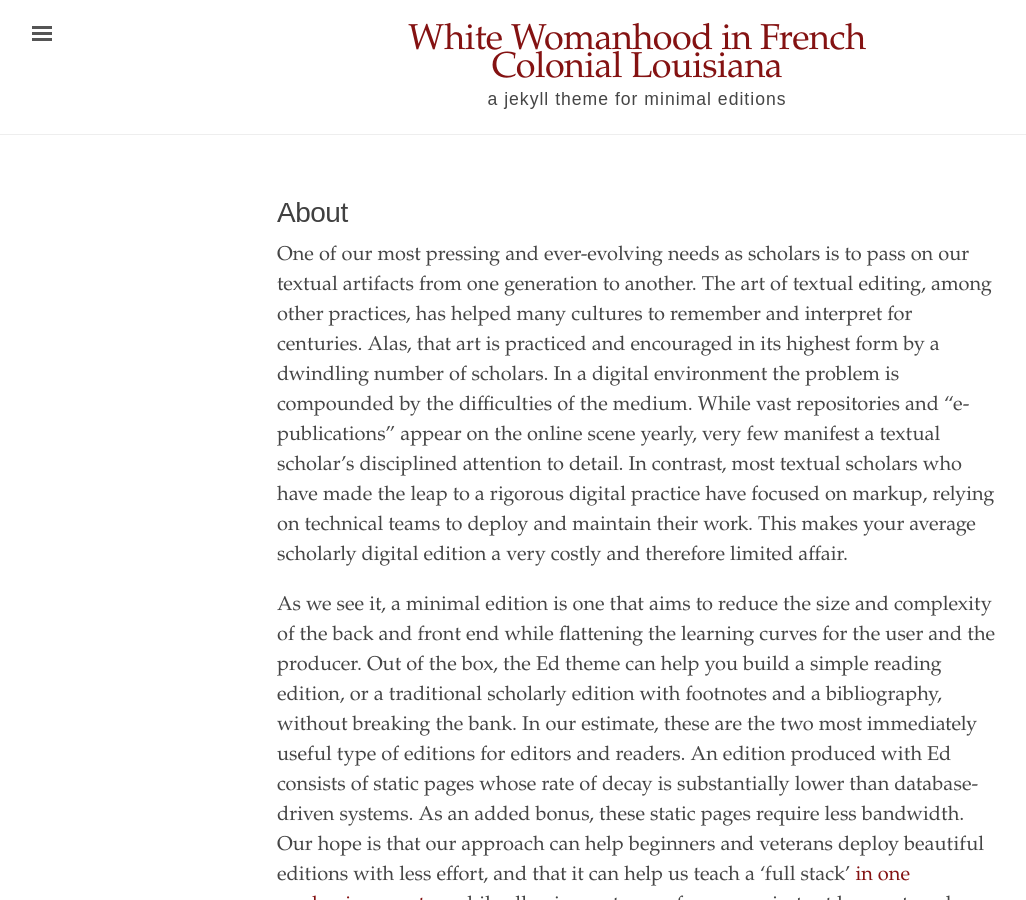
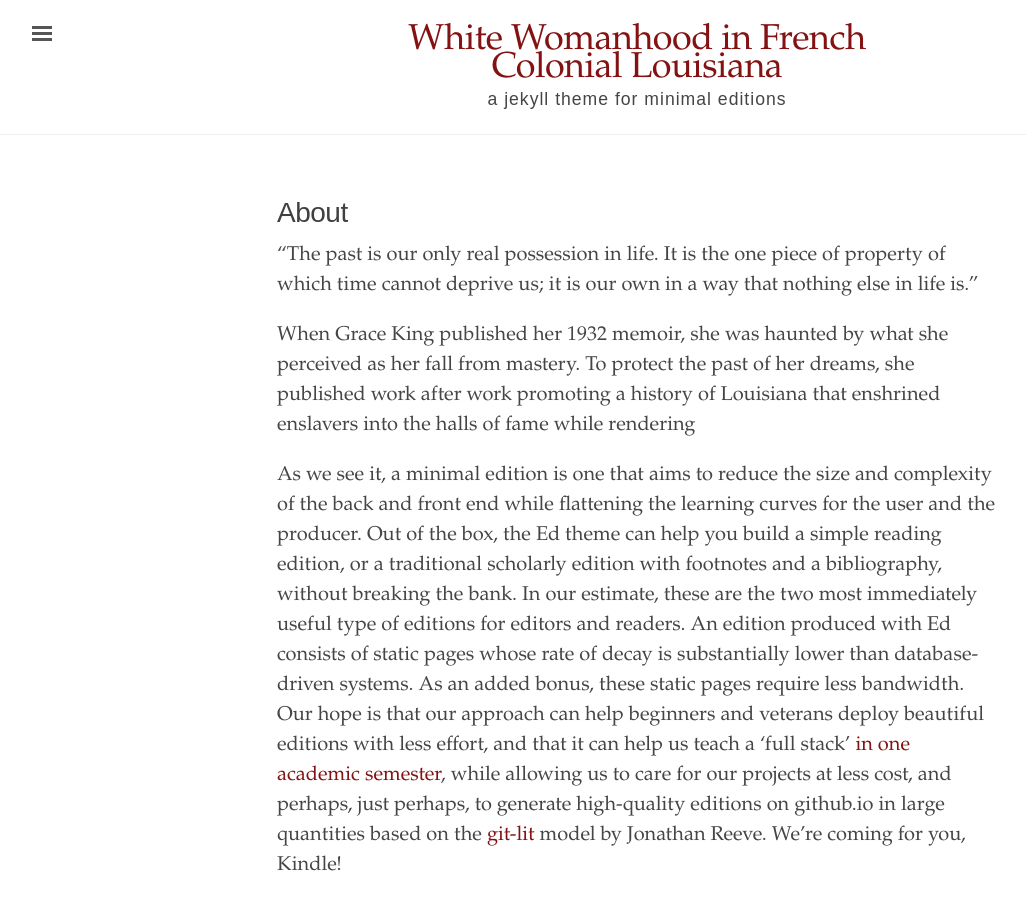
Before and after one commit to obarnard/wwhoodinfrenchlouisiana, a Jekyll site: the page built from about.md, in a window 1280 px wide and 900 px high. Shown: the whole window, without its empty margins (3-1029 px from the left). Built offline with Jekyll 4.4.1, drawn with Linux system fonts in a browser that asks for light colours.

Commit message:
about update

```diff
--- a/about.md
+++ b/about.md
@@ -2,16 +2,9 @@
 layout: page
 title: About
 ---
+"The past is our only real possession in life. It is the one piece of property of which time cannot deprive us; it is our own in a way that nothing else in life is."
 
-One of our most pressing and ever-evolving needs as scholars is to pass on our textual artifacts
-from one generation to another. The art of textual editing, among other practices, has helped many
-cultures to remember and interpret for centuries. Alas, that art is practiced and encouraged in its
-highest form by a dwindling number of scholars. In a digital environment the problem is compounded
-by the difficulties of the medium. While vast repositories and "e-publications" appear on the
-online scene yearly, very few manifest a textual scholar's disciplined attention to detail. In
-contrast, most textual scholars who have made the leap to a rigorous digital practice have focused
-on markup, relying on technical teams to deploy and maintain their work. This makes your average
-scholarly digital edition a very costly and therefore limited affair.
+When Grace King published her 1932 memoir, she was haunted by what she perceived as her fall from mastery. To protect the past of her dreams, she published work after work promoting a history of Louisiana that enshrined enslavers into the halls of fame while rendering
 
 As we see it, a minimal edition is one that aims to reduce the size and complexity of the back and
 front end while flattening the learning curves for the user and the producer. Out of the box, the Ed
```
